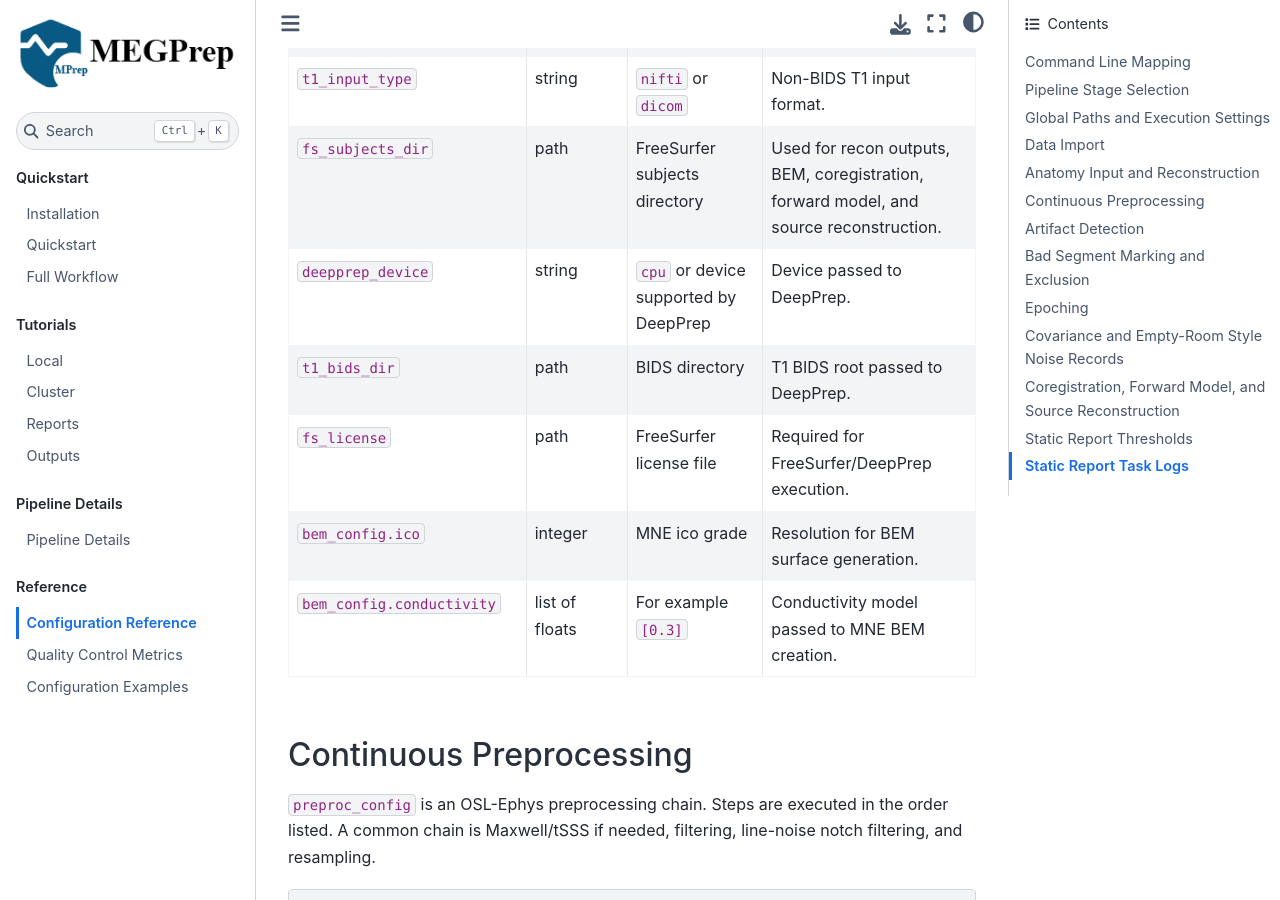
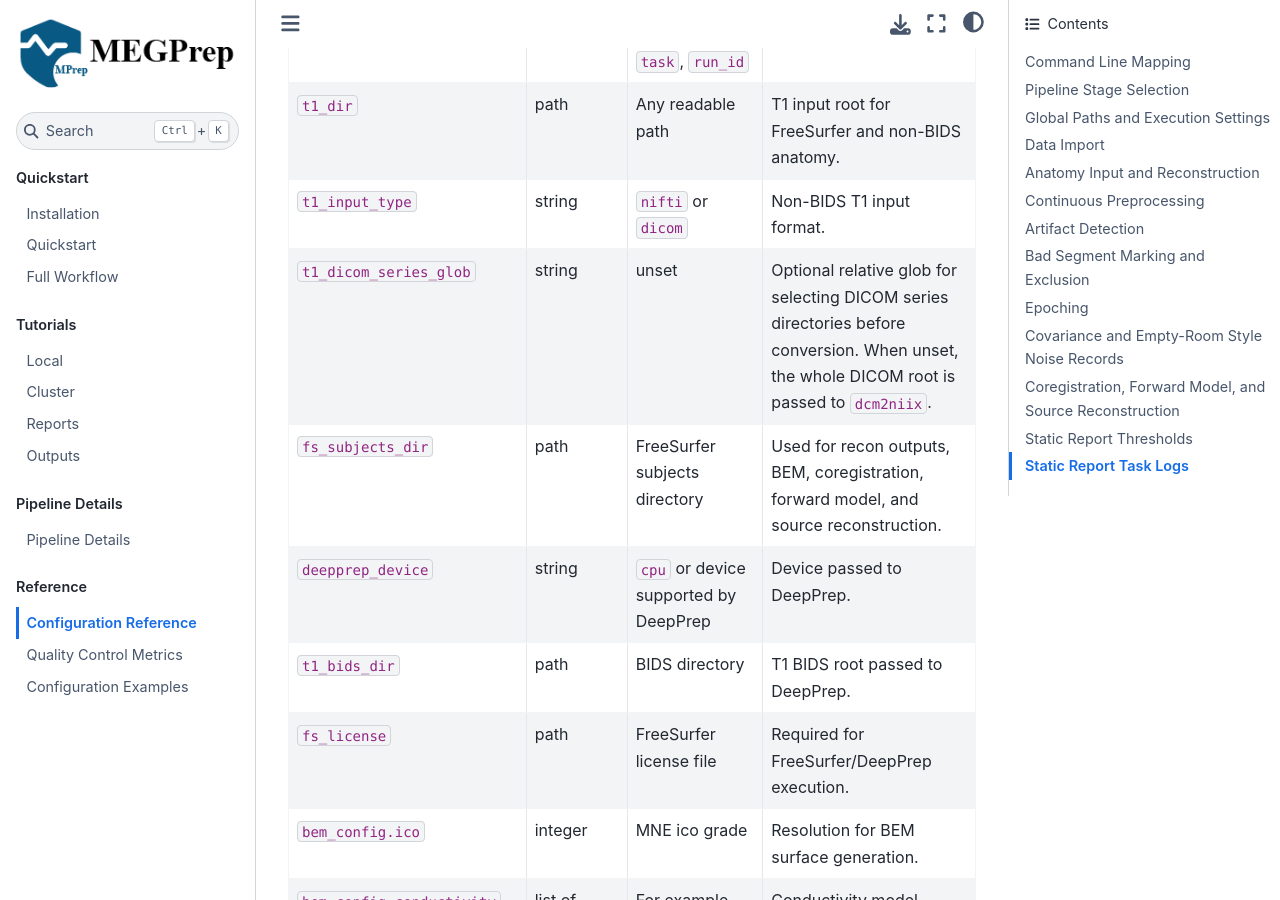
Before and after one commit to LiaoPan/megprep, a Sphinx documentation site: the page built from docs/source/reference/configuration.rst, in a window 1280 px wide and 900 px high, scrolled down 4232 px. Built offline with Sphinx 7.4.7 and the Sphinx Book theme 1.1.4, drawn with Linux system fonts in a browser that asks for light colours; some of the changed text lies outside the part shown.

Commit message:
[feature]cohort-level parallel-v3|combined &remove vebose code & dcm2niix enhanced

```diff
--- a/docs/source/quickstart/installation.rst
+++ b/docs/source/quickstart/installation.rst
@@ -116,6 +116,7 @@ full MEG workflow with existing anatomy.
      --fs_subjects_dir     Specify the FreeSurfer SUBJECTS_DIR directory
      --t1_dir              Specify the T1 image directory
      --t1_input_type       Specify the T1 input type
+     --t1_dicom_series_glob Optional relative glob for selecting DICOM series
      --resume              Resume the previous run
 
 Common ``--steps`` values are ``meg_all`` for full MEG processing with existing
--- a/docs/source/reference/configuration.rst
+++ b/docs/source/reference/configuration.rst
@@ -59,6 +59,10 @@ overrides before launching Nextflow.
    * - ``--t1_input_type``
      - ``params.t1_input_type``
      - ``nifti`` or ``dicom`` for non-BIDS anatomy input.
+   * - ``--t1_dicom_series_glob``
+     - ``params.t1_dicom_series_glob``
+     - Optional relative glob for selecting DICOM series directories under each
+       T1 DICOM root, for example ``*T1*`` or ``*mprage*``.
    * - ``--resume``
      - Nextflow ``-resume``
      - Reuses completed Nextflow work directory tasks where possible.
@@ -273,6 +266,11 @@ MEGPrep assumes ``fs_subjects_dir`` already contains subject reconstructions.
      - string
      - ``nifti`` or ``dicom``
      - Non-BIDS T1 input format.
+   * - ``t1_dicom_series_glob``
+     - string
+     - unset
+     - Optional relative glob for selecting DICOM series directories before
+       conversion. When unset, the whole DICOM root is passed to ``dcm2niix``.
    * - ``fs_subjects_dir``
      - path
      - FreeSurfer subjects directory
```
Also changed, not shown: other parts of docs/source/reference/configuration.rst (+0 -11 lines), README.md (+11 -17 lines), 5 other files.
